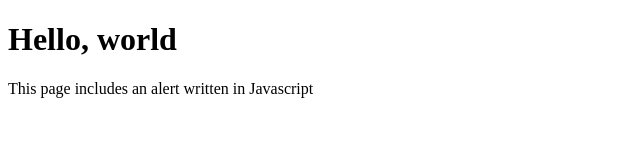
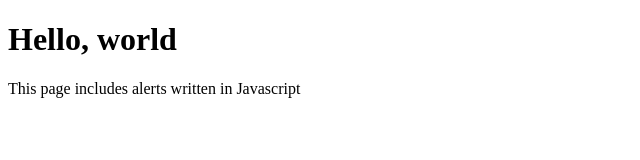
Before and after one commit to webjazznl/js-tutorial, a plain HTML site: page index.html in a window 1280 px wide. Shown: the full height of the page, 0-640 px from the left. Drawn offline with Linux system fonts and the light colour scheme.

Commit message:
Add another alert

```diff
--- a/index.html
+++ b/index.html
@@ -12,6 +12,6 @@
 </head>
 <body>
     <h1>Hello, world</h1>
-    <p>This page includes an alert written in Javascript</p>
+    <p>This page includes alerts written in Javascript</p>
 </body>
 </html>
```
